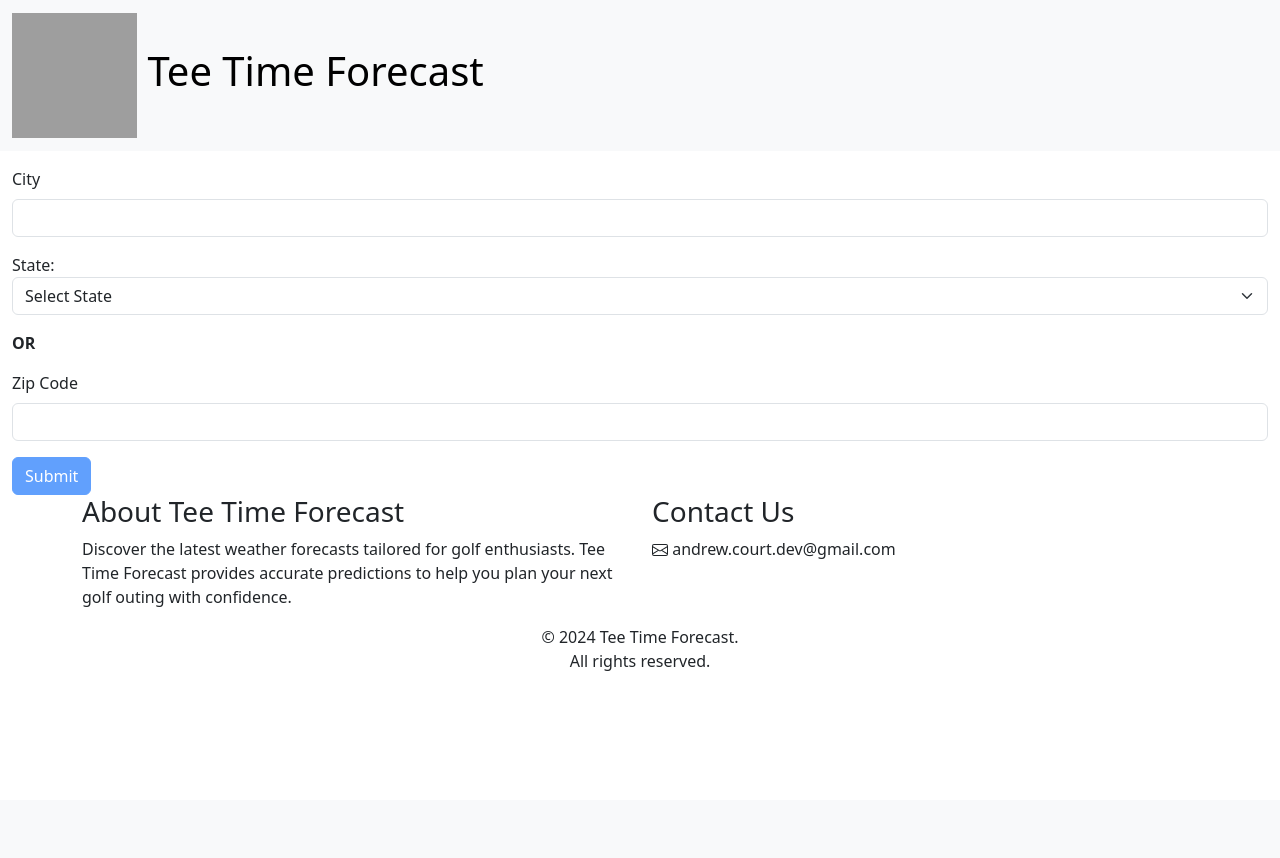
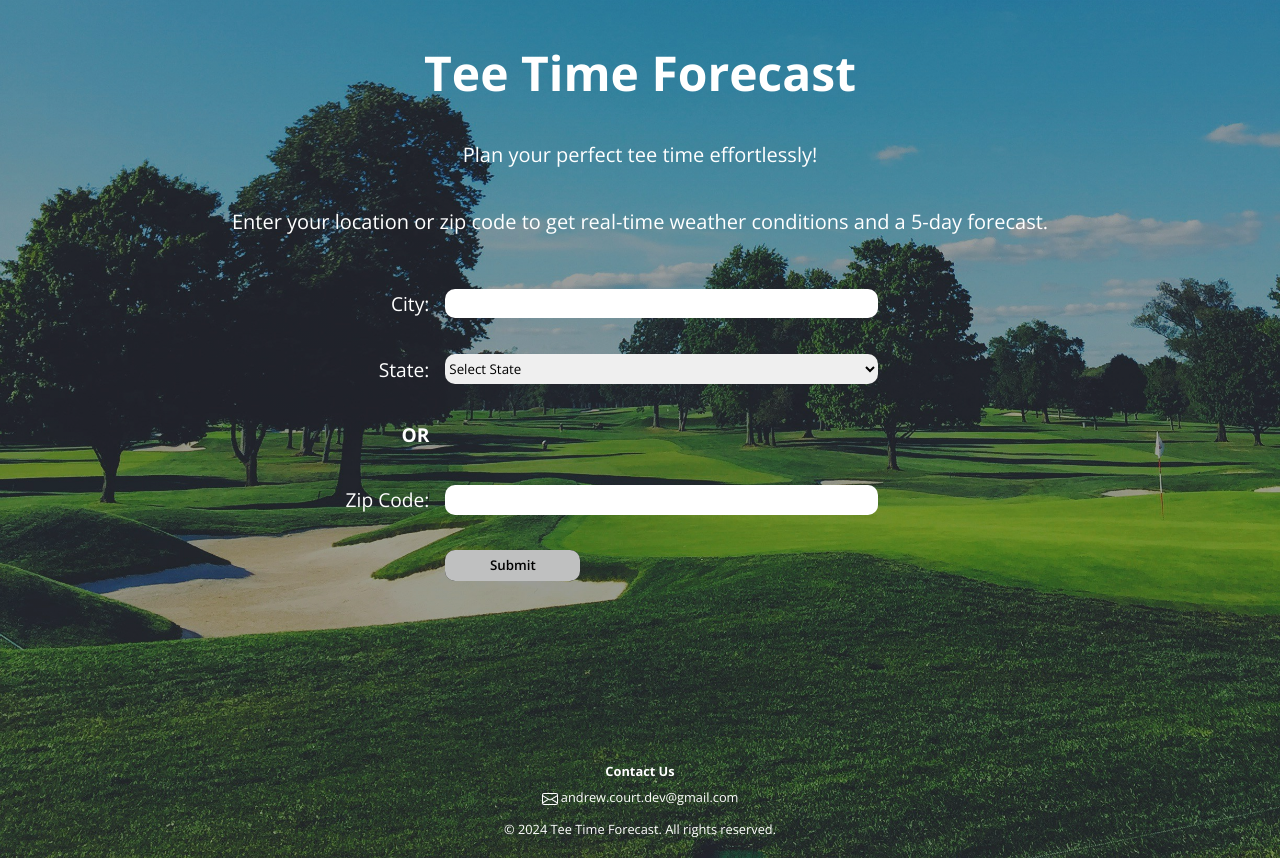
Before and after one commit to andrewc0urt/tee-time-forecast-app, a Node server app: page / in a window 1280 px wide. Before the commit the page ends 671 px from the top, so only its background shows below. Run offline with Node 20, Linux system fonts and the light colour scheme; grey boxes are pictures that could not be loaded.

Commit message:
Completed Homepage HTML, CSS, and Media Queries
Finished all HTML and CSS for styling and layout for the homepage, with heavy focus on the form for user input and media queries for responsiveness.

Restructured directory organization for CSS files to improve organization and clarity.

```diff
--- a/index.js
+++ b/index.js
@@ -89,7 +89,7 @@ const nationalWeatherServiceAPI = `https://api.weather.gov/points/${latitude},${
 
 // GET route - Homepage
 app.get("/", (req, res) => {
-	res.render("home");
+	res.render("homepage");
 });
 
 // GET route - API call for search results
@@ -134,7 +134,7 @@ app.get("/search", async (req, res) => {
 			apiURL = "https://api.geoapify.com/v1/geocode/search";
 			queryParams = `text=${zipCode}`;
 		} else {
-			res.status(400).send("Bad Request. Please try again!");
+			return res.status(400).send("Bad Request. Please try again!");
 		}
 
 		const response = await axios.get(`${apiURL}?${queryParams}&format=json&apiKey=${geoAPIKey}`);
--- /dev/null
+++ b/public/css/homepage/homepage.css
@@ -0,0 +1,255 @@
+* {
+	box-sizing: border-box;
+	/* min-height: 100vh; */
+	font-family: "Open Sans", sans-serif;
+}
+
+body {
+	background-image: linear-gradient(rgba(0, 0, 0, 0.3), rgba(0, 0, 0, 0.3)),
+		url("/images/backgrounds/juan-gomez-uBqykD-ejsY-unsplash.jpg");
+	background-repeat: no-repeat;
+	background-size: cover;
+	background-position: center bottom;
+	min-height: 100vh;
+}
+
+.grid-container {
+	display: grid;
+	grid-template-columns: 1fr;
+	/* grid-template-rows: 100px 150px 300px; */
+	grid-template-rows: auto auto auto auto;
+	row-gap: 1rem;
+	min-height: 100vh;
+
+	text-align: center;
+}
+
+.item-1 {
+	/* background-color: white; */
+	display: flex;
+	justify-content: center;
+	align-items: center;
+}
+
+#logo-link {
+	font-size: 2.5rem;
+	text-decoration: none;
+	color: white;
+	font-weight: 700;
+}
+
+#app-logo {
+	display: none;
+}
+
+.item-2 {
+	display: flex;
+	flex-direction: column;
+	justify-content: center;
+	align-items: center;
+	color: white;
+}
+
+.item-2 p {
+	font-size: 1.25rem;
+	font-weight: 400;
+}
+
+#intro-p2 {
+	text-align: center;
+}
+
+form {
+	display: grid;
+	/* grid-template-columns: 75px auto 1fr; */
+	/* grid-template-columns: auto auto; */
+	grid-template-columns: 1fr 0.5fr 2fr 1fr;
+	column-gap: 1rem;
+	grid-template-rows: 1fr 1fr 1fr 1fr 1fr;
+	/* justify-items: start; */
+	align-items: center;
+
+	color: white;
+}
+
+/* Style the layout of form elements using Grid */
+.city-label-grid,
+.state-label-grid,
+#or-option,
+.zipCode-label-grid {
+	grid-column: 2;
+	justify-self: end;
+	font-size: 1.2rem;
+}
+
+.city-input-grid,
+.state-select-grid,
+.zipCode-input-grid,
+.form-button-grid {
+	grid-column: 3;
+	justify-self: start;
+}
+
+.city-input-grid,
+.state-select-grid,
+.zipCode-input-grid {
+	width: 80%;
+	height: 45%;
+}
+
+.city-input-grid,
+.state-select-grid,
+.zipCode-input-grid {
+	border-radius: 10px;
+	border: none;
+}
+
+footer {
+	text-align: center;
+	color: white;
+}
+
+/* .footer-container p {
+		margin: 8px 0;
+	} */
+
+.footer-about-container {
+	visibility: hidden;
+}
+
+.footer-contact-container {
+	margin-top: 4rem;
+}
+
+.footer-contact-container h3 {
+	margin: 0;
+}
+
+.footer-contact-container p {
+	margin: 8px 0;
+}
+
+#contact-email {
+	color: white;
+	text-decoration: none;
+}
+
+#contact-email:hover {
+	cursor: pointer;
+}
+
+#contact-email:visited {
+	color: white; /* Set the color to white for visited links */
+	text-decoration: none;
+}
+
+.email-icon {
+	vertical-align: middle;
+
+	.footer-bottom {
+		margin-top: 1rem;
+	}
+
+	.footer-bottom p {
+		margin: 0;
+	}
+}
+
+.footer-contact-container h3,
+.footer-contact-container p,
+.footer-copyright-container p {
+	font-size: 0.8rem;
+}
+
+/* CSS */
+#submit-button {
+	/* padding: 0.6em 2em; */
+	padding: 0.2em 1.5em;
+
+	/* padding: 0.5em 1.5em; */
+
+	border: none;
+	outline: none;
+	/* color: rgb(255, 255, 255); */
+	color: black;
+	background: #111;
+	font-weight: 600;
+	cursor: pointer;
+	position: relative;
+	z-index: 0;
+	border-radius: 10px;
+	user-select: none;
+	-webkit-user-select: none;
+	touch-action: manipulation;
+}
+
+#submit-button:disabled::before {
+	background: none;
+	position: absolute;
+	top: -2px;
+	left: -2px;
+	background-size: 400%;
+	z-index: -1;
+
+	width: calc(100% + 4px);
+	height: calc(100% + 4px);
+	border-radius: 10px;
+}
+
+#submit-button:before {
+	content: "";
+	background: linear-gradient(
+		45deg,
+		#ff0000,
+		#ff7300,
+		#fffb00,
+		#48ff00,
+		#00ffd5,
+		#002bff,
+		#7a00ff,
+		#ff00c8,
+		#ff0000
+	);
+	position: absolute;
+	top: -2px;
+	left: -2px;
+	background-size: 400%;
+	z-index: -1;
+	filter: blur(5px);
+	-webkit-filter: blur(5px);
+	width: calc(100% + 4px);
+	height: calc(100% + 4px);
+	animation: glowing-button-85 20s linear infinite;
+	transition: opacity 0.3s ease-in-out;
+	border-radius: 10px;
+}
+
+@keyframes glowing-button-85 {
+	0% {
+		background-position: 0 0;
+	}
+	50% {
+		background-position: 400% 0;
+	}
+	100% {
+		background-position: 0 0;
+	}
+}
+
+#submit-button:disabled::after {
+	background: #bfc0c0;
+}
+
+#submit-button:after {
+	z-index: -1;
+	content: "";
+	position: absolute;
+	width: 100%;
+	height: 100%;
+	/* background: #222; */
+	/* background: #1982c4; */
+	background: white;
+	left: 0;
+	top: 0;
+	border-radius: 10px;
+}
--- /dev/null
+++ b/public/css/homepage/homepageMediaQueries.css
@@ -0,0 +1,40 @@
+/* Media query for small screens and down */
+@media (max-width: 767.98px) {
+	body {
+		background-position: right;
+	}
+
+	form {
+		column-gap: 0.5rem;
+		/* grid-template-columns: auto auto; */
+	}
+
+	.city-input-grid,
+	.state-select-grid,
+	.zipCode-input-grid {
+		width: 100%;
+	}
+
+	.city-label-grid,
+	.state-label-grid,
+	#or-option,
+	.zipCode-label-grid {
+		font-size: 1rem;
+	}
+}
+
+/* Media query for medium screens and up */
+@media (min-width: 768px) {
+	.item-1 {
+		margin-top: 2rem;
+	}
+
+	#logo-link {
+		font-size: 3rem;
+	}
+
+	#submit-button {
+		width: 25%;
+		padding: 0.5em 1.5em;
+	}
+}
--- a/public/js/formLogic.js
+++ b/public/js/formLogic.js
@@ -9,6 +9,8 @@ submitButton.disabled = true;
 
 // event listener to enable the submit button if the user has entered a 5-digit zip code
 zipCodeInput.addEventListener("input", (event) => {
+	console.log("Zip Code Input Event Triggered");
+	console.log("Zip Code Value:", zipCodeInput.value);
 	if (zipCodeInput.value === "" || zipCodeInput.value.length < 5) {
 		cityInput.required = true;
 		stateSelect.required = true;
@@ -17,6 +19,8 @@ zipCodeInput.addEventListener("input", (event) => {
 
 	// require the city input and state input
 	else {
+		console.log("Valid Zip Code Entered");
+
 		cityInput.required = false;
 		stateSelect.required = false;
 		submitButton.disabled = false;
--- /dev/null
+++ b/views/homepage.ejs
@@ -0,0 +1,146 @@
+<!DOCTYPE html>
+<html lang="en">
+	<head>
+		<meta charset="UTF-8" />
+		<meta name="viewport" content="width=device-width, initial-scale=1.0" />
+		<title>Results Page</title>
+
+		<!-- Google Font - Open Sans -->
+		<link rel="preconnect" href="https://fonts.googleapis.com" />
+		<link rel="preconnect" href="https://fonts.gstatic.com" crossorigin />
+		<link
+			href="https://fonts.googleapis.com/css2?family=Open+Sans:ital,wght@0,300..800;1,300..800&display=swap"
+			rel="stylesheet"
+		/>
+
+		<!-- link the bootstrap css -->
+		<!-- <link rel="stylesheet" href="/css/bootstrap.min.css" /> -->
+		<!-- link the bootstrap jquery -->
+		<!-- <script src="/js/bootstrap.min.js"></script> -->
+		<!-- link the bootstrap js -->
+		<!-- <script src="/js/bootstrap.min.js"></script> -->
+
+		<!-- link all css files -->
+		<link rel="stylesheet" href="/css/homepage/homepage.css" />
+		<link rel="stylesheet" href="/css/homepage/homepageMediaQueries.css">
+		<link rel="stylesheet" href="/css/css_partials/footer.css">
+	</head>
+
+
+	<body>
+		<div class="grid-container">
+			<!-- Grid Item for the Header (app name only) -->
+			<div class="item-1">
+				<a href="#" id="logo-link">
+					Tee Time Forecast
+				</a>
+			</div>
+
+			<div class="item-2">
+				<p id="intro-p1">Plan your perfect tee time effortlessly!</p>
+
+				<p id="intro-p2">
+					Enter your location or zip code to get real-time weather conditions and a 5-day forecast.
+				</p>
+			</div>
+
+			<!-- Grid Item for the Form -->
+			<div class="item-3">
+				<form action="/search" method="GET">
+					<!-- City Input -->
+					<label for="city" class="form-label city-label-grid">City:</label>
+					<input
+						type="text"
+						name="city"
+						class="form-control city-input-grid"
+						id="city"
+						aria-describedby="cityName"
+					/>
+
+					<!-- State Select  -->
+
+					<label class="state-label-grid" for="state">State:</label>
+					<select name="state" class="form-select state-select-grid" id="state">
+						<option value="">Select State</option>
+						<option value="AL">Alabama</option>
+						<option value="AK">Alaska</option>
+						<option value="AZ">Arizona</option>
+						<option value="AR">Arkansas</option>
+						<option value="CA">California</option>
+						<option value="CO">Colorado</option>
+						<option value="CT">Connecticut</option>
+						<option value="DE">Delaware</option>
+						<option value="DC">District Of Columbia</option>
+						<option value="FL">Florida</option>
+						<option value="GA">Georgia</option>
+						<option value="HI">Hawaii</option>
+						<option value="ID">Idaho</option>
+						<option value="IL">Illinois</option>
+						<option value="IN">Indiana</option>
+						<option value="IA">Iowa</option>
+						<option value="KS">Kansas</option>
+						<option value="KY">Kentucky</option>
+						<option value="LA">Louisiana</option>
+						<option value="ME">Maine</option>
+						<option value="MD">Maryland</option>
+						<option value="MA">Massachusetts</option>
+						<option value="MI">Michigan</option>
+						<option value="MN">Minnesota</option>
+						<option value="MS">Mississippi</option>
+						<option value="MO">Missouri</option>
+						<option value="MT">Montana</option>
+						<option value="NE">Nebraska</option>
+						<option value="NV">Nevada</option>
+						<option value="NH">New Hampshire</option>
+						<option value="NJ">New Jersey</option>
+						<option value="NM">New Mexico</option>
+						<option value="NY">New York</option>
+						<option value="NC">North Carolina</option>
+						<option value="ND">North Dakota</option>
+						<option value="OH">Ohio</option>
+						<option value="OK">Oklahoma</option>
+						<option value="OR">Oregon</option>
+						<option value="PA">Pennsylvania</option>
+						<option value="RI">Rhode Island</option>
+						<option value="SC">South Carolina</option>
+						<option value="SD">South Dakota</option>
+						<option value="TN">Tennessee</option>
+						<option value="TX">Texas</option>
+						<option value="UT">Utah</option>
+						<option value="VT">Vermont</option>
+						<option value="VA">Virginia</option>
+						<option value="WA">Washington</option>
+						<option value="WV">West Virginia</option>
+						<option value="WI">Wisconsin</option>
+						<option value="WY">Wyoming</option>
+					</select>
+
+					<div id="or-option">
+						<p><b>OR</b></p>
+					</div>
+
+
+					<label for="zipCode" class="form-label zipCode-label-grid">Zip Code:</label>
+					<input
+						type="text"
+						name="zipCode"
+						class="form-control zipCode-input-grid"
+						id="zipCode"
+						pattern="\d{5}"
+						title="Five digit zip Code"
+					/>
+
+
+
+					<button type="submit" class="form-button-grid" id="submit-button">Submit
+				</form>
+			</div>
+
+			<%- include('partials/footer.ejs') %>
+
+
+		</div>
+
+		<script src="/js/formLogic.js"></script>
+	</body>
+</html>
--- a/views/partials/footer.ejs
+++ b/views/partials/footer.ejs
@@ -1,14 +1,13 @@
 <footer>
-	<div class="container">
-		<div class="row">
-			<div class="col-md-6 footer-about">
+	<div class="footer-container">
+		<div class="footer-about-container">
 			<h3>About Tee Time Forecast</h3>
 			<p id="footer-description">
 				Discover the latest weather forecasts tailored for golf enthusiasts. Tee Time Forecast
 				provides accurate predictions to help you plan your next golf outing with confidence.
 			</p>
 		</div>
-			<div class="col-md-6 footer-contact">
+		<div class="footer-contact-container">
 			<h3>Contact Us</h3>
 			<p>
 				<svg
@@ -16,25 +15,20 @@
 					width="16"
 					height="16"
 					fill="currentColor"
-						class="bi bi-envelope"
+					class="bi bi-envelope email-icon"
 					viewBox="0 0 16 16"
 				>
 					<path
 						d="M0 4a2 2 0 0 1 2-2h12a2 2 0 0 1 2 2v8a2 2 0 0 1-2 2H2a2 2 0 0 1-2-2zm2-1a1 1 0 0 0-1 1v.217l7 4.2 7-4.2V4a1 1 0 0 0-1-1zm13 2.383-4.708 2.825L15 11.105zm-.034 6.876-5.64-3.471L8 9.583l-1.326-.795-5.64 3.47A1 1 0 0 0 2 13h12a1 1 0 0 0 .966-.741M1 11.105l4.708-2.897L1 5.383z"
 					/>
 				</svg>
-					andrew.court.dev@gmail.com
+				<a id="contact-email" href="mailto:andrew.court.dev@gmail.col"
+					>andrew.court.dev@gmail.com</a
+				>
 			</p>
 		</div>
 	</div>
-	</div>
-	<div class="footer-bottom">
-		<div class="container">
-			<div class="row">
-				<div class="col-md-12 text-center">
-					<p>&copy; 2024 Tee Time Forecast.<br />All rights reserved.</p>
-				</div>
-			</div>
-		</div>
+	<div class="footer-copyright-container">
+		<p>&copy; 2024 Tee Time Forecast. All rights reserved.</p>
 	</div>
 </footer>
```
Also changed, not shown: public/css/css_partials/footer.css (added, +52 -0 lines), views/temp.ejs (added, +182 -0 lines), public/css/homepage/home.css (renamed from public/css/home.css), public/images/appLogo.svg (deleted), public/images/backgrounds/juan-gomez-uBqykD-ejsY-unsplash.jpg (added). Lines whose indentation alone changed are shown as unchanged.
